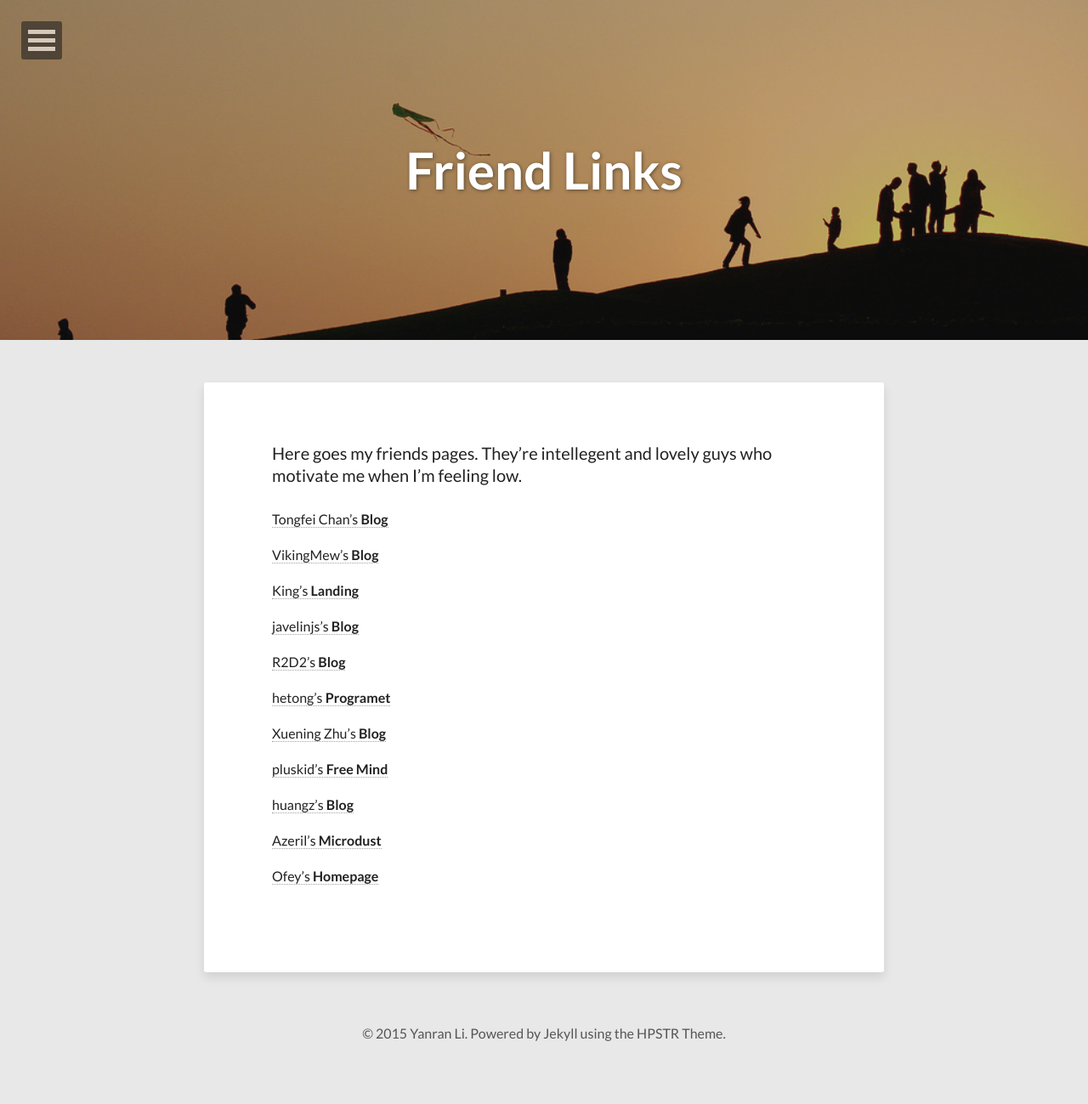
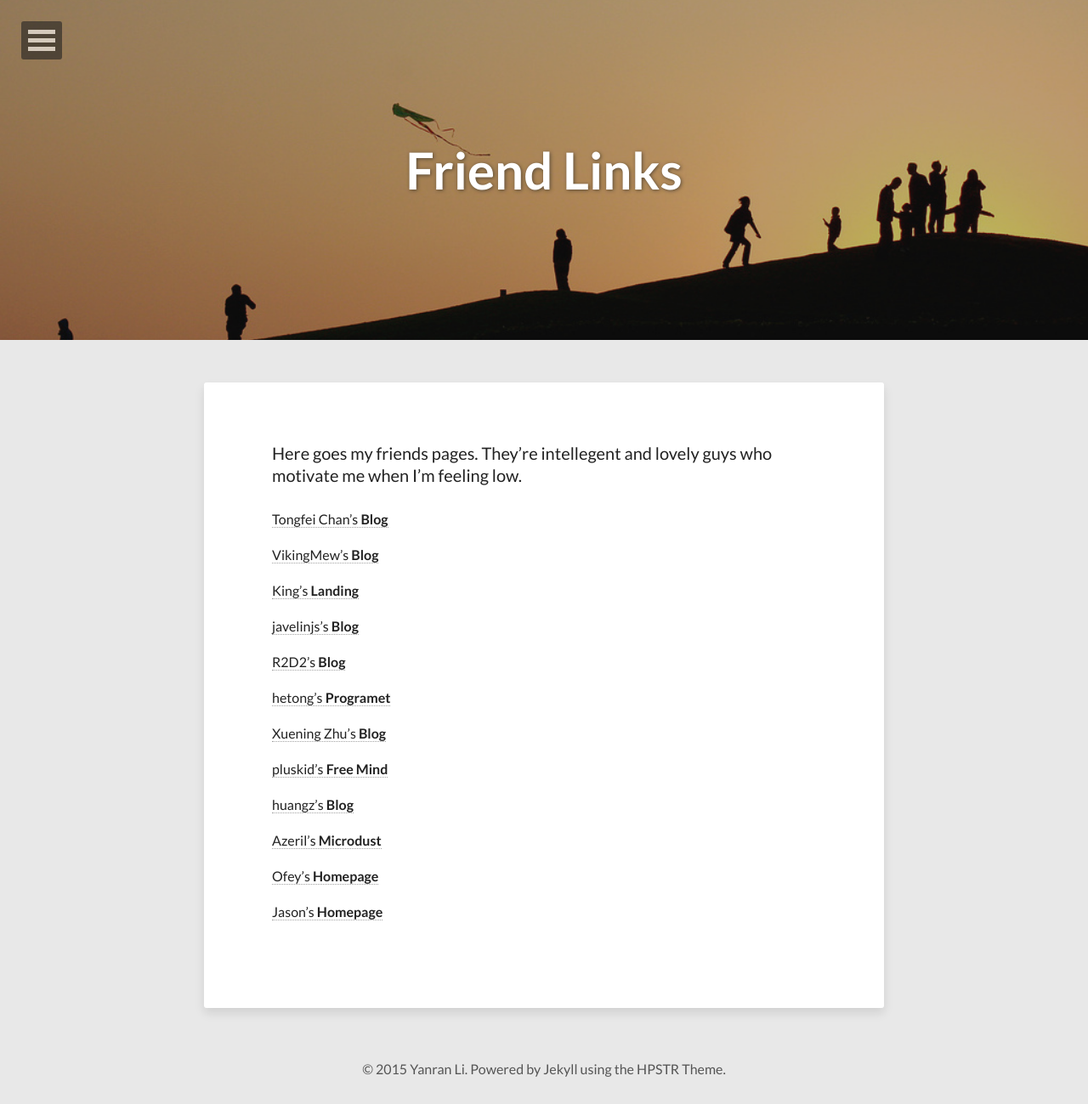
Before and after one commit to niangaotuantuan/niangaotuantuan.github.io, a Jekyll site: the page built from friends.md, in a window 1280 px wide. Shown: the whole page at 85% size. Built offline with Jekyll 4.4.1, drawn with Linux system fonts in a browser that asks for light colours; nearby versions of some CDN libraries; before the commit the page ends 1257 px from its top, so only the background shows below that.

Commit message:
Update friends.md

```diff
--- a/friends.md
+++ b/friends.md
@@ -31,3 +31,5 @@ Here goes my friends pages. They're intellegent and lovely guys who motivate me
 [Azeril's **Microdust**](http://azeril.me/)
 
 [Ofey's **Homepage**](http://ofey.me/)
+
+[Jason's **Homepage**](https://sites.google.com/site/douxiaotianjason/)
```
